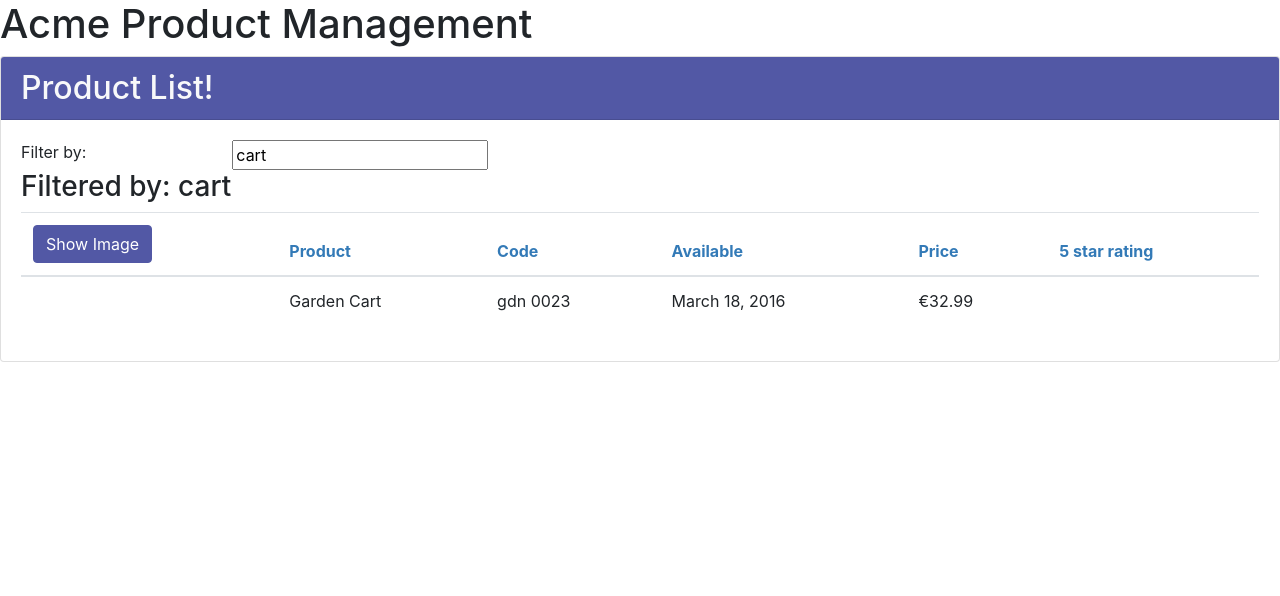
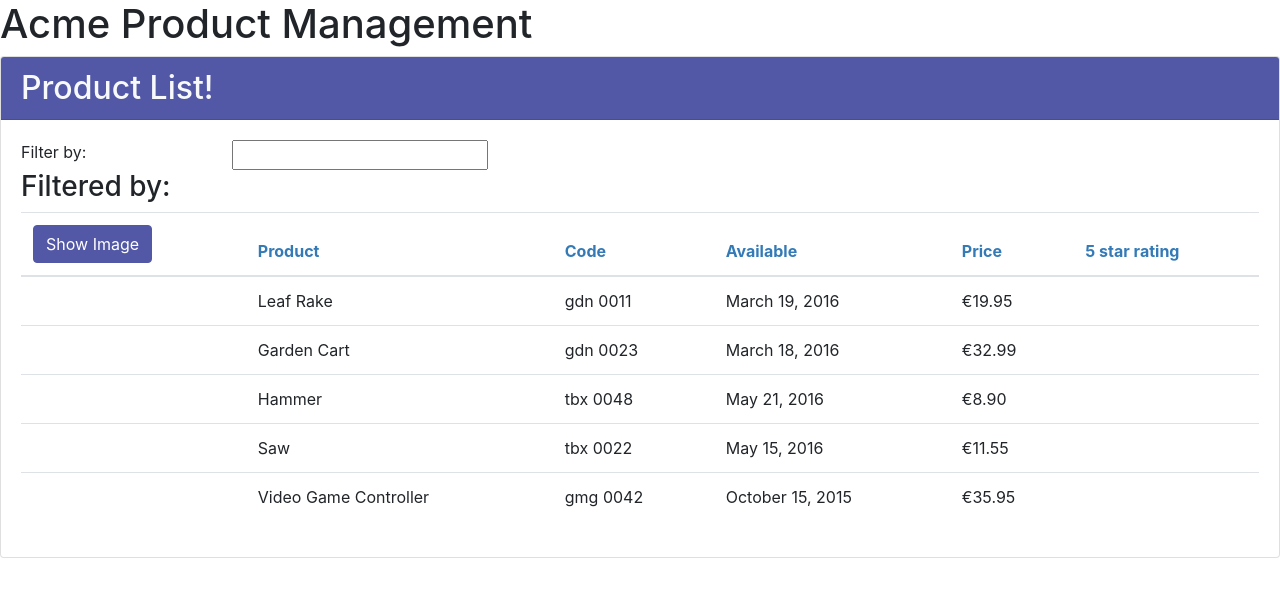
Before and after one commit to be-value/Angular-Pluralsight-course, an Angular app: page / in a window 1280 px wide. Shown: the top 596 px of the page. Built offline with nearby package versions, Linux system fonts and the light colour scheme; some icons are missing.

Commit message:
Adding @input and @Output props to pass info between nested components

```diff
--- a/src/app/products/product-list.component.html
+++ b/src/app/products/product-list.component.html
@@ -46,7 +46,8 @@
             <td>{{ product.productCode | lowercase | convertToSpaces:'-' }}</td>
             <td>{{ product.releaseDate }}</td>
             <td>{{ product.price | currency:'EUR' :'symbol':'1.2-2' }}</td>
-            <td><app-star></app-star></td>
+            <td><app-star [rating]='product.starRating'
+                          (ratingClicked)='onRatingClicked($event)'></app-star></td>
           </tr>
         </tbody>
       </table>
--- a/src/app/products/product-list.component.ts
+++ b/src/app/products/product-list.component.ts
@@ -69,7 +69,7 @@
 
   constructor() {
       this.filteredProducts = this.products;
-      this.listFilter = 'cart';
+      this.listFilter = '';
   }
 
   get listFilter(): string {
@@ -94,4 +94,8 @@
   toggleImage() {
       this.showImage = !this.showImage;
   }
+
+  onRatingClicked(message: string): void {
+      this.pageTitle = 'Product List: ' + message;
+  }
 }
--- a/src/app/shared/star.component.html
+++ b/src/app/shared/star.component.html
@@ -1,7 +1,8 @@
-<div class='crop'
+<div class="crop"
   [style.width.px]="starWidth"
-  [title]="rating">
-  <div style="width: 86px">
+  [title]="rating"
+  (click)="onClick()">
+  <div style="width: 98px">
     <span class="glyphicon glyphicon-star"></span>
     <span class="glyphicon glyphicon-star"></span>
     <span class="glyphicon glyphicon-star"></span>
--- a/src/app/shared/star.component.scss
+++ b/src/app/shared/star.component.scss
@@ -0,0 +1,6 @@
+.crop {
+    overflow: hidden;
+}
+div {
+    cursor: pointer;
+}
--- a/src/app/shared/star.component.ts
+++ b/src/app/shared/star.component.ts
@@ -1,4 +1,4 @@
-import { Component, OnInit, OnChanges } from '@angular/core';
+import { Component, OnInit, OnChanges, Input, EventEmitter, Output } from '@angular/core';
 
 @Component({
   selector: 'app-star',
@@ -7,14 +7,21 @@
 })
 export class StarComponent implements OnInit, OnChanges {
 
-  rating = 4;
+  @Input() rating: number;
+  @Output() ratingClicked = new EventEmitter<string>();
+
   starWidth: number;
-  constructor() { }
+  constructor() {
+   }
 
   ngOnInit() {
   }
 
   ngOnChanges(): void {
-    this.starWidth = this.rating * 86 / 5;
+    this.starWidth = this.rating * 98 / 5;
+  }
+
+  onClick(): void {
+    this.ratingClicked.emit(`The rating ${this.rating} was clicked!`);
   }
 }
```
